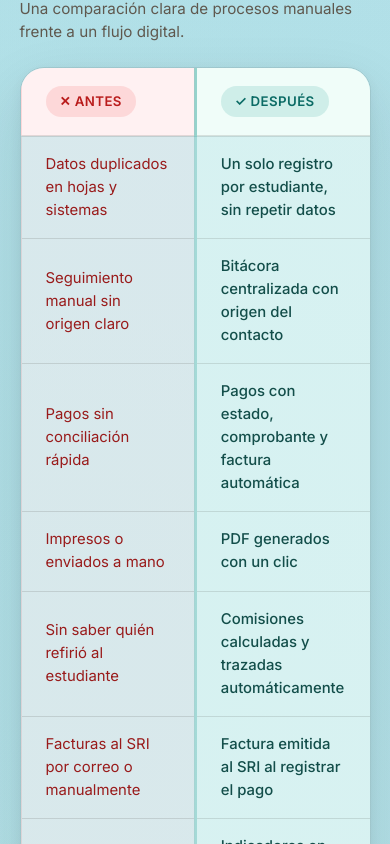
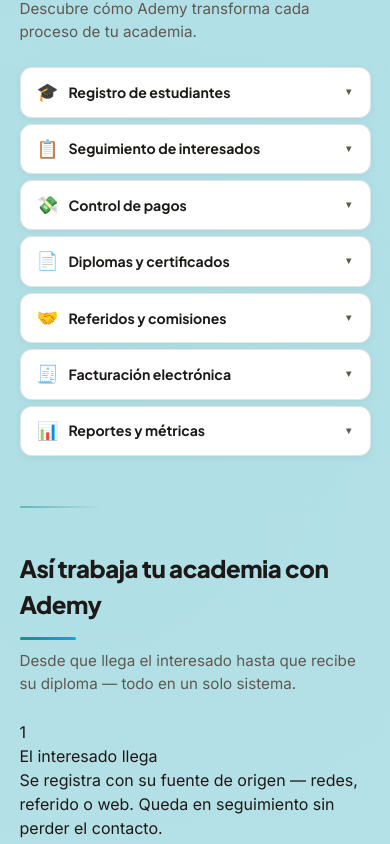
Before and after one commit to KevinTomala/ademy, a React (Vite) app: page / in a window 390 px wide. Shown: the part 2300-3144 px from the top of the page. Built offline with nearby package versions, Linux system fonts and the light colour scheme; no server answers.

Commit message:
Feat: Comparativa

```diff
--- a/src/sections/Comparativa.jsx
+++ b/src/sections/Comparativa.jsx
@@ -1,71 +1,91 @@
+import { useState } from 'react'
+
 const ITEMS = [
   {
     proceso: 'Registro de estudiantes',
-    antes: 'Datos duplicados en hojas y sistemas',
+    icon: '🎓',
+    antes: 'Datos duplicados en hojas y sistemas distintos',
     despues: 'Un solo registro por estudiante, sin repetir datos',
   },
   {
     proceso: 'Seguimiento de interesados',
-    antes: 'Seguimiento manual sin origen claro',
+    icon: '📋',
+    antes: 'Seguimiento manual sin origen claro del contacto',
     despues: 'Bitácora centralizada con origen del contacto',
   },
   {
     proceso: 'Control de pagos',
+    icon: '💸',
     antes: 'Pagos sin conciliación rápida',
     despues: 'Pagos con estado, comprobante y factura automática',
   },
   {
     proceso: 'Diplomas y certificados',
-    antes: 'Impresos o enviados a mano',
-    despues: 'PDF generados con un clic',
+    icon: '📄',
+    antes: 'Impresos o enviados a mano uno por uno',
+    despues: 'PDF generados con un clic, sin esfuerzo',
   },
   {
     proceso: 'Referidos y comisiones',
+    icon: '🤝',
     antes: 'Sin saber quién refirió al estudiante',
     despues: 'Comisiones calculadas y trazadas automáticamente',
   },
   {
     proceso: 'Facturación electrónica',
-    antes: 'Facturas al SRI por correo o manualmente',
+    icon: '🧾',
+    antes: 'Facturas al SRI enviadas por correo o manualmente',
     despues: 'Factura emitida al SRI al registrar el pago',
   },
   {
     proceso: 'Reportes y métricas',
-    antes: 'Reportes tardíos y sin trazabilidad',
+    icon: '📊',
+    antes: 'Reportes tardíos y sin trazabilidad real',
     despues: 'Indicadores en tiempo real para decidir hoy',
   },
 ]
 
 export default function Comparativa() {
+  const [open, setOpen] = useState(null)
+
   return (
     <section className="section" id="comparativa">
       <div className="section-header" data-reveal>
         <h2>Antes vs. después</h2>
-        <p>Una comparación clara de procesos manuales frente a un flujo digital.</p>
+        <p>Descubre cómo Ademy transforma cada proceso de tu academia.</p>
       </div>
-      <div className="compare-table-wrap" data-reveal>
-        <table className="compare-table">
-          <thead>
-            <tr>
-              <th className="compare-th compare-th--proceso">Proceso</th>
-              <th className="compare-th compare-th--antes">
-                <span className="compare-th-badge compare-th-badge--red">✕ Antes</span>
-              </th>
-              <th className="compare-th compare-th--despues">
-                <span className="compare-th-badge compare-th-badge--green">✓ Después</span>
-              </th>
-            </tr>
-          </thead>
-          <tbody>
-            {ITEMS.map(({ proceso, antes, despues }, i) => (
-              <tr key={proceso} className={i % 2 === 0 ? 'compare-tr compare-tr--even' : 'compare-tr'}>
-                <td className="compare-td compare-td--proceso">{proceso}</td>
-                <td className="compare-td compare-td--antes">{antes}</td>
-                <td className="compare-td compare-td--despues">{despues}</td>
-              </tr>
-            ))}
-          </tbody>
-        </table>
+      <div className="cmp-accordion" data-reveal>
+        {ITEMS.map(({ proceso, icon, antes, despues }, i) => {
+          const isOpen = open === i
+          return (
+            <div
+              key={proceso}
+              className={`cmp-item${isOpen ? ' cmp-item--open' : ''}`}
+            >
+              <button
+                className="cmp-trigger"
+                onClick={() => setOpen(isOpen ? null : i)}
+                aria-expanded={isOpen}
+              >
+                <span className="cmp-icon">{icon}</span>
+                <span className="cmp-proceso">{proceso}</span>
+                <span className="cmp-chevron">{isOpen ? '▲' : '▼'}</span>
+              </button>
+              {isOpen && (
+                <div className="cmp-body">
+                  <div className="cmp-col cmp-col--antes">
+                    <span className="cmp-badge cmp-badge--red">✕ Antes</span>
+                    <p>{antes}</p>
+                  </div>
+                  <div className="cmp-col cmp-col--despues">
+                    <span className="cmp-badge cmp-badge--green">✓ Después</span>
+                    <p>{despues}</p>
+                  </div>
+                </div>
+              )}
+            </div>
+          )
+        })}
       </div>
     </section>
   )
--- a/styles.css
+++ b/styles.css
@@ -680,109 +680,133 @@ a {
   background: rgba(255, 255, 255, 0.85);
 }
 
-.compare-table-wrap {
-  overflow-x: auto;
-  border-radius: 24px;
+.cmp-accordion {
+  columns: 2;
+  column-gap: 6px;
+}
+
+.cmp-item {
+  break-inside: avoid;
+  margin-bottom: 6px;
+  background: var(--card);
   border: 1px solid var(--stroke);
-  box-shadow: 0 24px 60px rgba(15, 23, 42, 0.12), 0 4px 16px rgba(15, 23, 42, 0.06);
-}
-
-.compare-table {
+  border-radius: 12px;
+  overflow: hidden;
+  box-shadow: 0 2px 8px rgba(15, 23, 42, 0.05);
+  transition: box-shadow 0.2s;
+}
+
+.cmp-item--open {
+  border-color: rgba(13, 148, 136, 0.4);
+  box-shadow: 0 6px 20px rgba(13, 148, 136, 0.1);
+}
+
+.cmp-trigger {
   width: 100%;
-  border-collapse: collapse;
-  font-size: 0.93rem;
-  line-height: 1.55;
-}
-
-.compare-th {
-  padding: 18px 24px;
+  display: flex;
+  align-items: center;
+  gap: 10px;
+  padding: 11px 16px;
+  background: none;
+  border: none;
+  cursor: pointer;
   text-align: left;
+  color: var(--ink);
+}
+
+.cmp-trigger:hover {
+  background: rgba(13, 148, 136, 0.04);
+}
+
+.cmp-icon {
+  font-size: 1.1rem;
+  flex-shrink: 0;
+}
+
+.cmp-proceso {
+  flex: 1;
   font-weight: 700;
-  font-size: 0.78rem;
-  letter-spacing: 0.06em;
-  text-transform: uppercase;
-  border-bottom: 2px solid var(--stroke);
-}
-
-.compare-th--proceso {
+  font-size: 0.88rem;
+  font-family: var(--font-display);
+}
+
+.cmp-chevron {
+  font-size: 0.6rem;
   color: var(--muted);
-  width: 22%;
-  background: var(--card);
-}
-
-.compare-th--antes {
-  width: 37%;
-  background: #fff1f2;
-  border-left: 1px solid rgba(239, 68, 68, 0.15);
-}
-
-.compare-th--despues {
-  width: 41%;
-  background: #f0fdf9;
-  border-left: 3px solid rgba(13, 148, 136, 0.4);
-}
-
-.compare-th-badge {
+  flex-shrink: 0;
+}
+
+.cmp-body {
+  display: grid;
+  grid-template-columns: 1fr 1fr;
+  gap: 0;
+  border-top: 1px solid var(--stroke);
+}
+
+.cmp-col {
+  padding: 12px 16px;
+  display: flex;
+  flex-direction: column;
+  gap: 5px;
+}
+
+.cmp-col p {
+  margin: 0;
+  font-size: 0.83rem;
+  line-height: 1.45;
+}
+
+.cmp-col--antes {
+  background: rgba(255, 241, 242, 0.6);
+  border-right: 1px solid var(--stroke);
+}
+
+.cmp-col--antes p {
+  color: #991b1b;
+}
+
+.cmp-col--despues {
+  background: rgba(240, 253, 249, 0.7);
+}
+
+.cmp-col--despues p {
+  color: #134e4a;
+  font-weight: 500;
+}
+
+.cmp-badge {
   display: inline-flex;
   align-items: center;
-  gap: 6px;
-  padding: 5px 14px;
+  gap: 4px;
+  padding: 2px 8px;
   border-radius: 999px;
-  font-size: 0.83rem;
+  font-size: 0.67rem;
   font-weight: 800;
-  letter-spacing: 0.03em;
-}
-
-.compare-th-badge--red {
+  letter-spacing: 0.04em;
+  width: fit-content;
+}
+
+.cmp-badge--red {
   background: rgba(239, 68, 68, 0.14);
   color: #b91c1c;
 }
 
-.compare-th-badge--green {
+.cmp-badge--green {
   background: rgba(13, 148, 136, 0.14);
   color: var(--brand-dark);
 }
 
-.compare-tr {
-  border-bottom: 1px solid var(--stroke);
-  transition: background 0.15s;
-}
-
-.compare-tr:hover .compare-td--antes {
-  background: rgba(254, 226, 226, 0.55);
-}
-
-.compare-tr:hover .compare-td--despues {
-  background: rgba(204, 251, 241, 0.55);
-}
-
-.compare-tr:last-child {
-  border-bottom: none;
-}
-
-.compare-td {
-  padding: 16px 24px;
-  vertical-align: middle;
-}
-
-.compare-td--proceso {
-  color: var(--text);
-  font-weight: 700;
-  font-size: 0.84rem;
-  background: var(--card);
-}
-
-.compare-td--antes {
-  color: #991b1b;
-  background: rgba(255, 241, 242, 0.5);
-  border-left: 1px solid rgba(239, 68, 68, 0.12);
-}
-
-.compare-td--despues {
-  color: #134e4a;
-  background: rgba(240, 253, 249, 0.6);
-  border-left: 3px solid rgba(13, 148, 136, 0.25);
-  font-weight: 500;
+@media (max-width: 640px) {
+  .cmp-accordion {
+    columns: 1;
+  }
+  .cmp-body {
+    grid-template-columns: 1fr;
+  }
+  .cmp-col--antes {
+    border-right: none;
+    border-bottom: 1px solid var(--stroke);
+  }
 }
 
 .case-card {
@@ -859,38 +883,119 @@ a {
   box-shadow: 0 12px 30px rgba(13, 148, 136, 0.1);
 }
 
-.steps {
+/* ── Proceso flow ────────────────────────────────── */
+.proceso-flow {
   display: grid;
-  gap: 20px;
-}
-
-.step {
-  display: grid;
-  grid-template-columns: auto 1fr;
-  gap: 18px;
+  grid-template-columns: repeat(5, 1fr);
+  gap: 0 8px;
   align-items: start;
-  padding: 22px;
-  border-radius: 18px;
-  background: rgba(255, 255, 255, 0.7);
+}
+
+.proceso-step {
+  display: flex;
+  flex-direction: column;
+  align-items: center;
+  text-align: center;
+  padding: 0 8px 8px;
+  position: relative;
+}
+
+.proceso-icon-wrap {
+  display: flex;
+  align-items: center;
+  width: 100%;
+  margin-bottom: 14px;
+}
+
+.proceso-icon {
+  flex-shrink: 0;
+  width: 56px;
+  height: 56px;
+  border-radius: 16px;
+  background: rgba(255, 255, 255, 0.85);
   border: 1px solid var(--stroke);
-  transition: transform 0.22s ease, box-shadow 0.22s ease, border-color 0.22s ease;
-}
-
-.step:hover {
-  transform: translateY(-3px);
-  box-shadow: 0 16px 40px rgba(13, 148, 136, 0.12);
-  border-color: rgba(13, 148, 136, 0.2);
-}
-
-.step-number {
-  width: 40px;
-  height: 40px;
-  border-radius: 12px;
-  background: var(--brand);
-  color: #f8fafc;
   display: grid;
   place-items: center;
-  font-weight: 600;
+  color: var(--accent);
+  box-shadow: 0 4px 16px rgba(13, 148, 136, 0.1);
+  transition: transform 0.25s ease, box-shadow 0.25s ease, background 0.25s ease;
+  position: relative;
+  z-index: 1;
+  margin: 0 auto;
+}
+
+.proceso-step:hover .proceso-icon {
+  transform: translateY(-4px) scale(1.06);
+  box-shadow: 0 12px 28px rgba(13, 148, 136, 0.2);
+  background: #fff;
+}
+
+.proceso-connector {
+  position: absolute;
+  top: 28px;
+  left: calc(50% + 28px);
+  right: calc(-50% + 28px);
+  height: 2px;
+  background: linear-gradient(90deg, rgba(13, 148, 136, 0.35), rgba(14, 165, 233, 0.25));
+  border-radius: 999px;
+  z-index: 0;
+}
+
+.proceso-badge {
+  width: 22px;
+  height: 22px;
+  border-radius: 999px;
+  background: var(--brand);
+  color: #fff;
+  font-size: 0.7rem;
+  font-weight: 700;
+  display: grid;
+  place-items: center;
+  margin-bottom: 10px;
+}
+
+.proceso-title {
+  font-size: 0.9rem;
+  font-weight: 700;
+  margin: 0 0 6px;
+  color: var(--ink);
+  line-height: 1.3;
+}
+
+.proceso-desc {
+  font-size: 0.8rem;
+  color: var(--muted);
+  line-height: 1.55;
+  margin: 0;
+}
+
+/* 2 rows on medium screens */
+@media (max-width: 900px) {
+  .proceso-flow {
+    grid-template-columns: repeat(3, 1fr);
+    gap: 32px 8px;
+  }
+
+  .proceso-step:nth-child(3) .proceso-connector,
+  .proceso-step:nth-child(5) .proceso-connector {
+    display: none;
+  }
+}
+
+/* single column on mobile */
+@media (max-width: 560px) {
+  .proceso-flow {
+    grid-template-columns: 1fr;
+    gap: 28px;
+  }
+
+  .proceso-icon-wrap {
+    justify-content: center;
+  }
+
+  .proceso-connector {
+    display: none;
+  }
 }
 
 .highlight {
@@ -1740,9 +1845,11 @@ a.footer-contact-item:hover {
 
 .grid-4 [data-reveal]:nth-child(4) { transition-delay: 0.3s; }
 
-.steps [data-reveal]:nth-child(1) { transition-delay: 0s; }
-.steps [data-reveal]:nth-child(2) { transition-delay: 0.12s; }
-.steps [data-reveal]:nth-child(3) { transition-delay: 0.24s; }
+.proceso-flow [data-reveal]:nth-child(1) { transition-delay: 0s; }
+.proceso-flow [data-reveal]:nth-child(2) { transition-delay: 0.1s; }
+.proceso-flow [data-reveal]:nth-child(3) { transition-delay: 0.2s; }
+.proceso-flow [data-reveal]:nth-child(4) { transition-delay: 0.3s; }
+.proceso-flow [data-reveal]:nth-child(5) { transition-delay: 0.4s; }
 
 .faq [data-reveal]:nth-child(1) { transition-delay: 0s; }
 .faq [data-reveal]:nth-child(2) { transition-delay: 0.08s; }
@@ -1791,6 +1898,7 @@ a.footer-contact-item:hover {
 .card:hover .step-number {
   transform: scale(1.18) rotate(-4deg);
 }
+
 
 /* ── Demo content fade-slide transition ──────────────────────────────── */
 .demo-content {
@@ -1888,13 +1996,13 @@ a.footer-contact-item:hover {
   50%       { transform: translateY(-10px); }
 }
 
-/* Step number pop */
-@keyframes step-pop {
-  from { transform: scale(0) rotate(-20deg); opacity: 0; }
-  to   { transform: scale(1) rotate(0deg);  opacity: 1; }
-}
-.step .step-number {
-  animation: step-pop 0.55s cubic-bezier(0.34, 1.56, 0.64, 1) 0.25s both;
+/* Proceso icon pop on reveal */
+@keyframes proceso-icon-pop {
+  from { transform: scale(0.6) rotate(-10deg); opacity: 0; }
+  to   { transform: scale(1) rotate(0deg); opacity: 1; }
+}
+.proceso-flow [data-reveal].is-visible .proceso-icon {
+  animation: proceso-icon-pop 0.5s cubic-bezier(0.34, 1.56, 0.64, 1) both;
 }
 
 /* CTA shimmer */
@@ -2028,17 +2136,7 @@ a.footer-contact-item:hover {
     grid-template-columns: 1fr;
   }
 
-  .compare-th--proceso,
-  .compare-td--proceso {
-    display: none;
-  }
-
-  .compare-th--antes,
-  .compare-th--despues {
-    width: 50%;
-  }
-
-  .case-card {
+.case-card {
     grid-template-columns: 1fr;
   }
 
```
